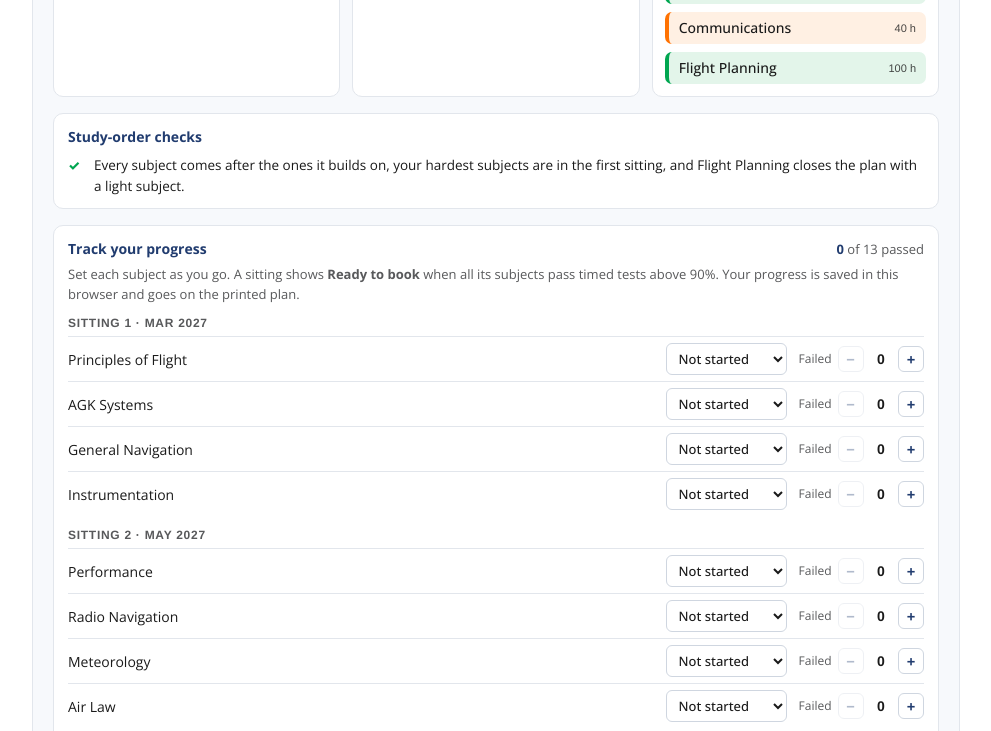
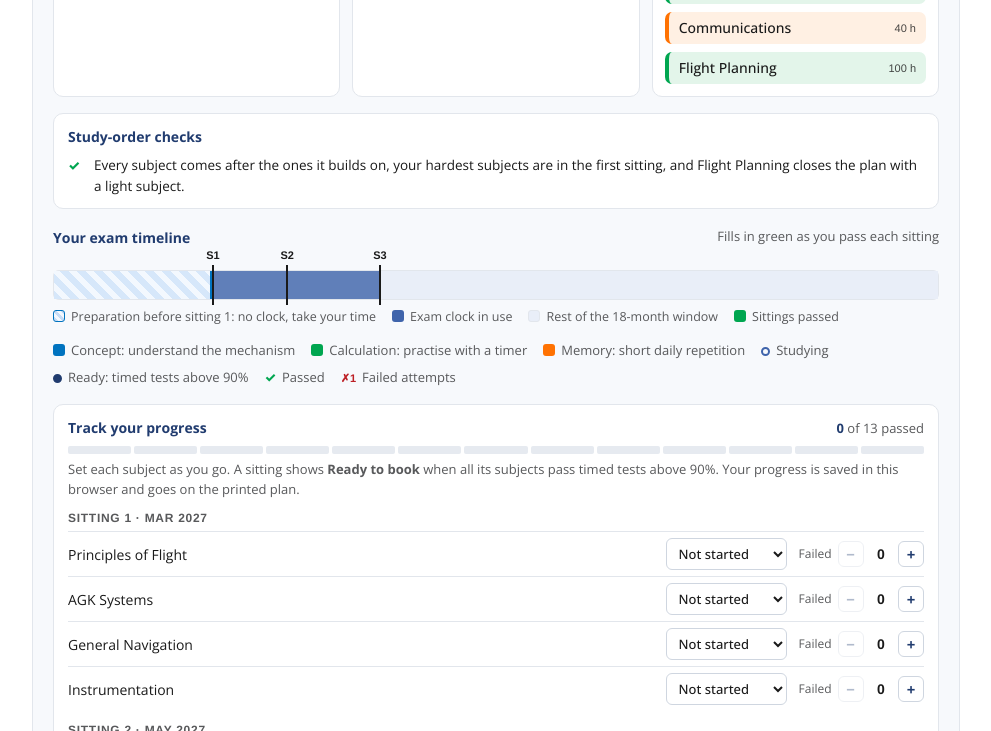
Before and after one commit to quipox/avex-pilot-sitting-planner, a website: page index.html in a window 1280 px wide. Shown: the part 2701-3432 px from the top of the page, without its empty margins (144-1135 px from the left). Drawn offline with nearby package versions, Linux system fonts and the light colour scheme.

Commit message:
Show progress on the exam timeline and add a progress meter
The timeline under the plan only reflected the plan inputs, so next to the
tracking panel it looked like a progress bar that never moved.
- Timeline gets a title and fills in green up to the exam of each sitting
  passed; sitting markers turn green (passed) or navy (ready to book);
  a "Today" marker appears when today falls inside the plan.
- Timeline moves above the tracking panel.
- Tracking panel gets a 13-segment meter coloured by subject status.

Co-Authored-By: Claude Opus 5.5 <noreply@anthropic.com>
Claude-Session: https://claude.ai/code/session_01LZC6vCYh8jCwZCi1pQuzR2

```diff
--- a/index.html
+++ b/index.html
@@ -185,6 +185,18 @@ button.dropzone{cursor:pointer;color:var(--accent);border-color:var(--accent);fo
 .checks li i{font-style:normal;font-weight:800}
 .checks li.ok i{color:var(--calc)} .checks li.warn i{color:var(--memory)} .checks li.info i{color:var(--accent)}
 .tl{margin-top:18px}
+.tl-title{display:flex;flex-wrap:wrap;justify-content:space-between;gap:4px 12px;margin:0 0 4px;font-weight:700;font-size:14px;color:var(--navy)}
+.tl-title span{font-weight:400;font-size:13px;color:var(--muted)}
+.tl-bar.has-today{margin-bottom:28px}
+.tl-done{background:var(--calc);opacity:.85;border-radius:6px 0 0 6px}
+.tl-today{width:0;border-left:2px dashed var(--orange,#FF7202);top:-4px!important;bottom:-4px!important}
+.tl-today span{position:absolute;bottom:-18px;left:0;transform:translateX(-50%);font-size:11px;font-weight:700;color:#FF7202;white-space:nowrap}
+.tl-exam.passed{background:var(--calc)} .tl-exam.passed span{color:var(--calc)}
+.tl-exam.book{background:var(--navy)} .tl-exam.book span{color:var(--navy)}
+.k-done{background:var(--calc)}
+.prog-meter{display:grid;grid-template-columns:repeat(13,1fr);gap:3px;margin:8px 0 2px}
+.prog-meter i{height:8px;border-radius:2px;background:#e6eaf0}
+.prog-meter i.m1{background:#b9cdeb} .prog-meter i.m2{background:var(--navy)} .prog-meter i.m3{background:var(--calc)}
 .tl-bar{position:relative;height:30px;margin:22px 0 8px;border-radius:6px;background:#fff;border:1px solid var(--line)}
 .tl-bar>div{position:absolute;top:0;bottom:0}
 .tl-prep{background:repeating-linear-gradient(45deg,#d6e7fa 0 6px,#f3f8fe 6px 12px);border-right:2px solid var(--concept)}
@@ -559,7 +571,11 @@ function render(){
     tight:`This plan uses ${T.clockUsed} of 18 months, which leaves little room for a retake. Consider more hours a day, or more preparation before your first sitting.`,
     ok:""}[status];
   const checks = runChecks(sits);
-  const span = Math.max(T.last, T.first + 18*4.345), pct = w => (w/span*100).toFixed(2)+"%";
+  const span = Math.max(T.last, T.first + 18*4.345), pct = w => (Math.min(w,span)/span*100).toFixed(2)+"%";
+  // progress on the timeline: green up to the exam of the last sitting passed in order; "Today" when inside the window
+  let doneW = null, doneN = 0;
+  for(let i=0;i<sits.length;i++){ if(!sits[i].length) continue; if(sitState[i]!=="passed") break; doneW = T.realWk[i]; doneN++; }
+  const todayDays = (new Date() - weekDate(0))/864e5, todayW = todayDays>=0 && todayDays/7<=span ? todayDays/7 : null;
   const lastUsed = sits.map((s,i)=>s.length?i:-1).filter(i=>i>=0).at(-1);
   const picked = state.picked;
   const pickedAt = picked ? sits.findIndex(s=>s.includes(picked)) : -1;
@@ -599,21 +615,25 @@ function render(){
       <h3>Study-order checks</h3>
       <ul>${checks.length?checks.map(([c,t])=>`<li class="${c}"><i aria-hidden="true">${c==="warn"?"!":"i"}</i><span>${esc(t)}</span></li>`).join(""):`<li class="ok"><i aria-hidden="true">✓</i><span>Every subject comes after the ones it builds on, your hardest subjects are in the first sitting, and Flight Planning closes the plan with a light subject.</span></li>`}</ul>
     </div>
-    ${trackPanel(sits, T, sitState, passedN, failedN)}
-    <div class="tl" role="img" aria-label="Timeline: ${T.prepMo} months of free preparation, then ${T.clockUsed} of 18 months on the exam clock">
-      <div class="tl-bar">
+    <div class="tl" role="img" aria-label="Timeline: ${T.prepMo} months of free preparation, then ${T.clockUsed} of 18 months on the exam clock${doneW!==null?`; sittings passed up to sitting ${doneN}`:""}">
+      <p class="tl-title">Your exam timeline<span>${doneN?`${doneN} of ${T.used} sittings passed`:"Fills in green as you pass each sitting"}</span></p>
+      <div class="tl-bar${todayW!==null?" has-today":""}">
         <div class="tl-prep" style="left:0;width:${pct(T.first)}"></div>
         <div class="tl-window" style="left:${pct(T.first)};width:${pct(18*4.345)}"></div>
         <div class="tl-used" style="left:${pct(T.first)};width:${pct(T.last-T.first)}"></div>
-        ${T.realWk.map((w,i)=>w===null?"":`<div class="tl-exam" style="left:${pct(w)}"><span>S${i+1}</span></div>`).join("")}
+        ${doneW!==null?`<div class="tl-done" style="left:0;width:${pct(doneW)}"></div>`:""}
+        ${todayW!==null?`<div class="tl-today" style="left:${pct(todayW)}"><span>Today</span></div>`:""}
+        ${T.realWk.map((w,i)=>w===null?"":`<div class="tl-exam${sitState[i]==="passed"?" passed":sitState[i]==="book"?" book":""}" style="left:${pct(w)}"><span>S${i+1}${sitState[i]==="passed"?" ✓":""}</span></div>`).join("")}
       </div>
       <div class="tl-key">
         <span><i class="k-prep"></i>Preparation before sitting 1: no clock, take your time</span>
         <span><i class="k-used"></i>Exam clock in use</span>
         <span><i class="k-window"></i>Rest of the 18-month window</span>
+        <span><i class="k-done"></i>Sittings passed</span>
       </div>
     </div>
     <div class="legend"><span><i style="background:var(--concept)"></i>Concept: understand the mechanism</span><span><i style="background:var(--calc)"></i>Calculation: practise with a timer</span><span><i style="background:var(--memory)"></i>Memory: short daily repetition</span><span class="mk"><b class="m1"></b>Studying</span><span class="mk"><b class="m2"></b>Ready: timed tests above 90%</span><span class="mk"><b class="m3">✓</b>Passed</span><span class="mk"><b class="m4">✗1</b>Failed attempts</span></div>
+    ${trackPanel(sits, T, sitState, passedN, failedN)}
     <p class="note">${courseNote}${clockNote}${retakeNote}${ksaNote}</p>
     <p class="hours-note">Hours assume about 1,000 h in total: the EASA minimum of 650 h (modular) or 750 h (integrated) of theory instruction plus question-bank practice, split as 100 h per heavy subject, 70 h per medium and 40 h per light, and 30% less for subjects you already know well. KSA100 is assessed by your ATO and is not counted here. Dates are estimates; your authority publishes the actual exam calendar.</p>`;
   if(refocus){ const el=$("result").querySelector(`[data-focus="${refocus}"]`); if(el && !el.disabled) el.focus(); }
@@ -630,6 +650,7 @@ function trackPanel(sits, T, sitState, passedN, failedN){
   const ready = sitState.map((v,i)=>v==="book"?i+1:0).filter(Boolean);
   return `<div class="prog">
     <div class="prog-head"><h3>Track your progress</h3><span class="prog-sum"><b>${passedN}</b> of 13 passed${failedN?` · <b>${failedN}</b> failed attempt${failedN>1?"s":""}`:""}</span></div>
+    <div class="prog-meter" role="img" aria-label="${passedN} of 13 subjects passed">${sits.flat().map(k=>`<i class="m${tr(k).s}" title="${esc(S[k].n)}: ${esc(TRACK[tr(k).s])}"></i>`).join("")}</div>
     <p>Set each subject as you go. A sitting shows <b>Ready to book</b> when all its subjects pass timed tests above 90%. Your progress is saved in this browser and goes on the printed plan.</p>
     ${ready.length?`<p class="trk-warn go">Sitting ${ready.join(" and ")} ${ready.length>1?"are":"is"} ready to book.</p>`:""}
     ${warn.map(w=>`<p class="trk-warn" role="status">${esc(w)}</p>`).join("")}
```
Also changed, not shown: embed/atpl-planner-embed.html (+15 -6 lines).
